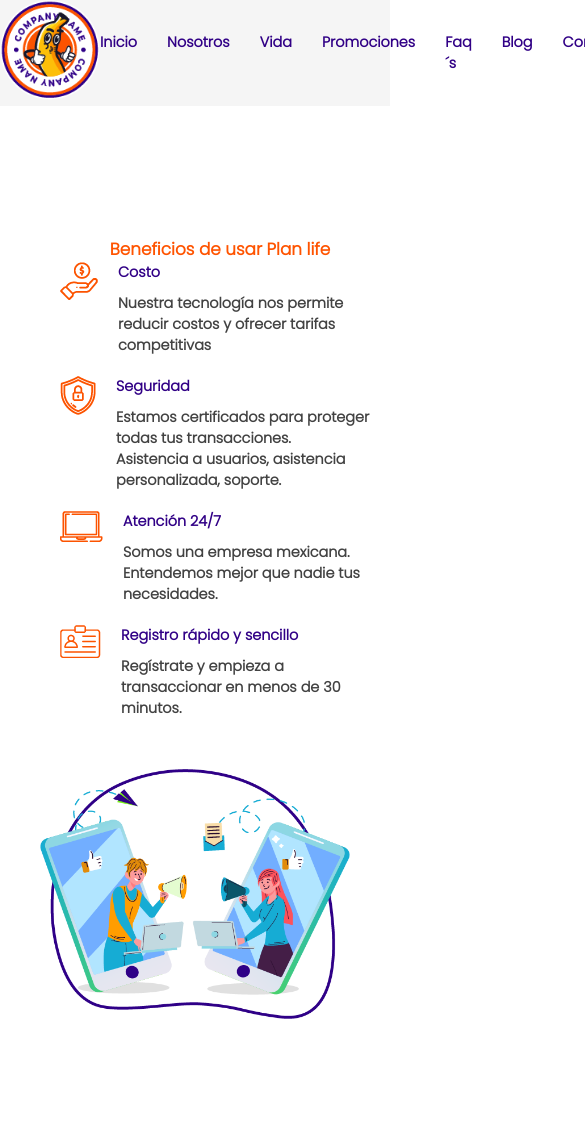
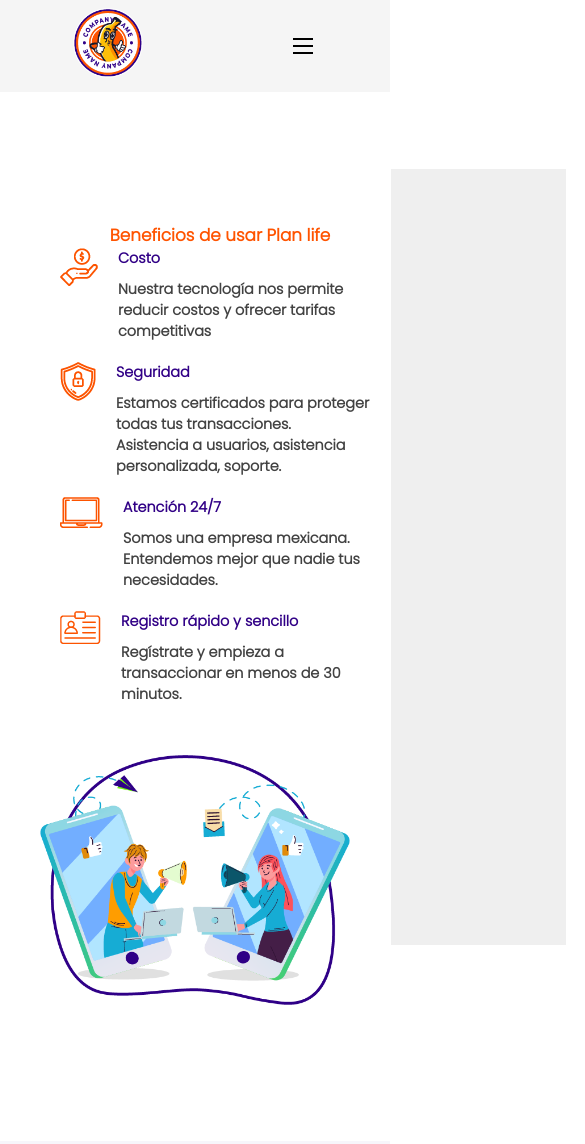
Before and after one commit to greenfreaks/digitalRocks, a website: page index.html in a window 390 px wide. Shown: the top 1144 px of the page, 585 px wide, since content can reach past the window. Drawn offline with Linux system fonts and the light colour scheme.

Commit message:
Navbar responsive

```diff
--- a/index.html
+++ b/index.html
@@ -11,20 +11,23 @@
 
 <body>
     <header>
-        <nav class="navbar">
-            <div class="navbar__logo">
-                <img src="./assets/logos/logo.png" alt="Logotipo">
+        <nav id="navHome" class="header__nav">
+            <div class=" header__nav--logo">
+                <img src="assets/logos/logo.png" alt="">
             </div>
-            <div class="navbar__list">
-                <ul>
-                    <li><a href="#">Inicio</a></li>
-                    <li><a href="#">Nosotros</a></li>
-                    <li><a href="#">Vida</a></li>
-                    <li><a href="#">Promociones</a></li>
-                    <li><a href="#">Faq´s</a></li>
-                    <li><a href="#">Blog</a></li>
-                    <li><a href="#">Contacto</a></li>
-                </ul>
+            <ul class="header__nav--content noList">
+                <li><a href="#" class="noDecoration blueTx boldTx">Inicio</a></li>
+                <li><a href="#" class="noDecoration blueTx boldTx">Nosotros</a></li>
+                <li><a href="#" class="noDecoration blueTx boldTx">Vida</a></li>
+                <li><a href="#" class="noDecoration blueTx boldTx">Promociones</a></li>
+                <li><a href="#" class="noDecoration blueTx boldTx">Faq´s</a></li>
+                <li><a href="#" class="noDecoration blueTx boldTx">Blog</a></li>
+                <li><a href="#" class="noDecoration blueTx boldTx">Contacto</a></li>
+            </ul>
+            <div class="header__nav--burger">
+                <div class="header__nav--burger-1"></div>
+                <div class="header__nav--burger-2"></div>
+                <div class="header__nav--burger-3"></div>
             </div>
         </nav>
     </header>
@@ -187,6 +190,7 @@
 
     </div>
 </footer>
+<script src="js/nav.js"></script>
 <script src="js/slider.js"></script>
 
 </html>
--- /dev/null
+++ b/js/nav.js
@@ -0,0 +1,24 @@
+const navSlide = () => {
+    const burger = document.querySelector('.header__nav--burger');
+    const nav = document.querySelector('.header__nav--content');
+    const navLinks = document.querySelectorAll('.header__nav--content li')
+
+    burger.addEventListener('click', () => {
+        //Toogle Nav
+        nav.classList.toggle('header__nav--contentActive');
+
+        //Animated links
+        navLinks.forEach((link, index) => {
+            if (link.style.animation) {
+                link.style.animation = '';
+            } else {
+                link.style.animation = `header__nav--contentFade 0.5s ease forwards ${index / 7 + 0.2}s`;
+            }
+        });
+        //Burger Animation
+        burger.classList.toggle('toggle');
+    });
+
+}
+
+navSlide();
--- a/scss/components/_footer.scss
+++ b/scss/components/_footer.scss
@@ -77,7 +77,7 @@
 
 @media screen and(max-width: 576px) {
     footer {
-        padding-left: 130px;
+        padding-left: 150px;
         flex-direction: column;
         .footer__logo{
             margin-left: 100px;
--- a/scss/components/_navbar.scss
+++ b/scss/components/_navbar.scss
@@ -1,29 +1,119 @@
-nav {
+/*------Nav-------*/
+.header__nav {
     background-color: #EFEFEF99;
     display: flex;
     justify-content: space-around;
     align-items: center;
+    min-height: 8vh;
+    position: sticky;
     top: 0;
-    position: sticky;
     z-index: 2;
+    padding: 8px 0;
 
-    .navbar__logo {
-        img {
+    /*--- Burger Nav---*/
+    .header__nav--burger {
+        div {
+            width: 20px;
+            height: 2px;
+            background-color: black;
+            margin: 5px;
+            transition: all 0.3s ease;
+        }
+    }
+
+    .header__nav--logo {
+       img{
             max-height: 100px;
         }
     }
 
-    ul {
-        list-style: none;
+    .header__nav--content {
         display: flex;
+        justify-content: space-around;
+        width: 45%;
 
-        li {
-            a {
-                text-decoration: none;
-                color: $blue;
-                font-weight: bold;
-                margin-right: 30px;
+        a {
+
+            /* font-weight: bold; */
+            &:hover {
+                transform: translateY(-50px);
+                transition: all 0.5s;
+                color: $orange;
+            }
+        }
+
+        ul {
+            display: flex;
+            justify-content: space-around;
+        }
+    }
+}
+
+
+/*---Responsive NAV --*/
+.header__nav--burger {
+    display: none;
+    font-size: 1.2em;
+}
+
+@media screen and (max-width: 768px) {
+
+    /*------ NAVBAR -------*/
+    .header__nav{
+        .header__nav--logo{
+            img{
+                max-height: 70px;
             }
         }
     }
+    .header__nav--content {
+        position: absolute;
+        right: 0;
+        height: 92vh;
+        top: 20vh;
+        flex-direction: column;
+        background-color: #EFEFEF;
+        align-items: center;
+        width: 100%;
+        transform: translateX(100%);
+        transition: transform 0.5s ease-in;
+
+        li {
+            opacity: 0;
+        }
+    }
+
+
+    .header__nav--burger {
+        display: block;
+        cursor: pointer;
+    }
+
+    .header__nav--contentActive {
+        transform: translate(0%);
+    }
+
+    @keyframes header__nav--contentFade {
+        from {
+            opacity: 0;
+            transform: translateX(50px);
+        }
+
+        to {
+            opacity: 1;
+            transform: translateX(0px);
+        }
+    }
+
+    .toggle .header__nav--burger-1 {
+        transform: rotate(-45deg) translate(-3px, 5px);
+    }
+
+    .toggle .header__nav--burger-2 {
+        opacity: 0;
+    }
+
+    .toggle .header__nav--burger-3 {
+        transform: rotate(45deg) translate(-5px, -7px);
+    }
 }
```
Also changed, not shown: css/styles.css.
